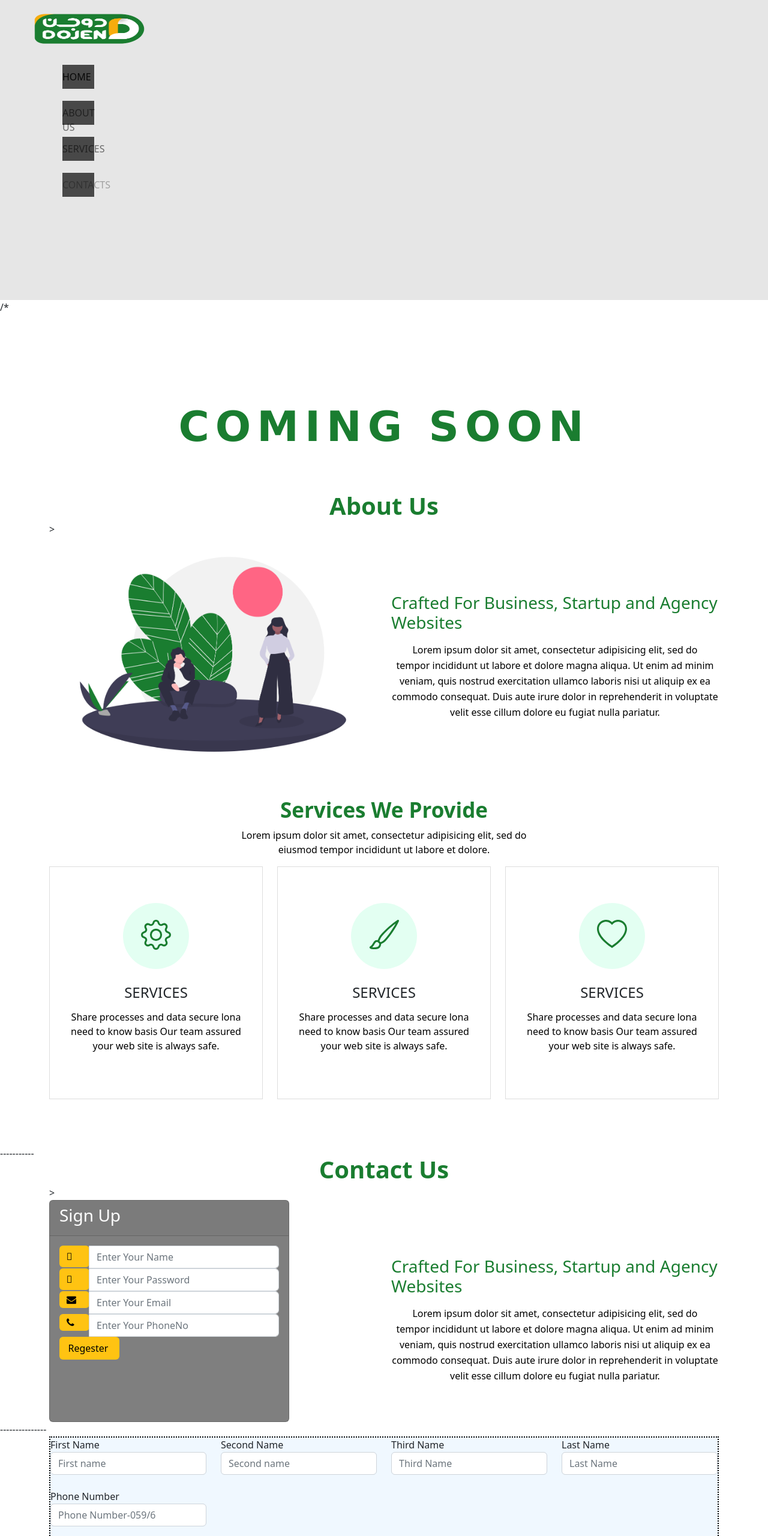
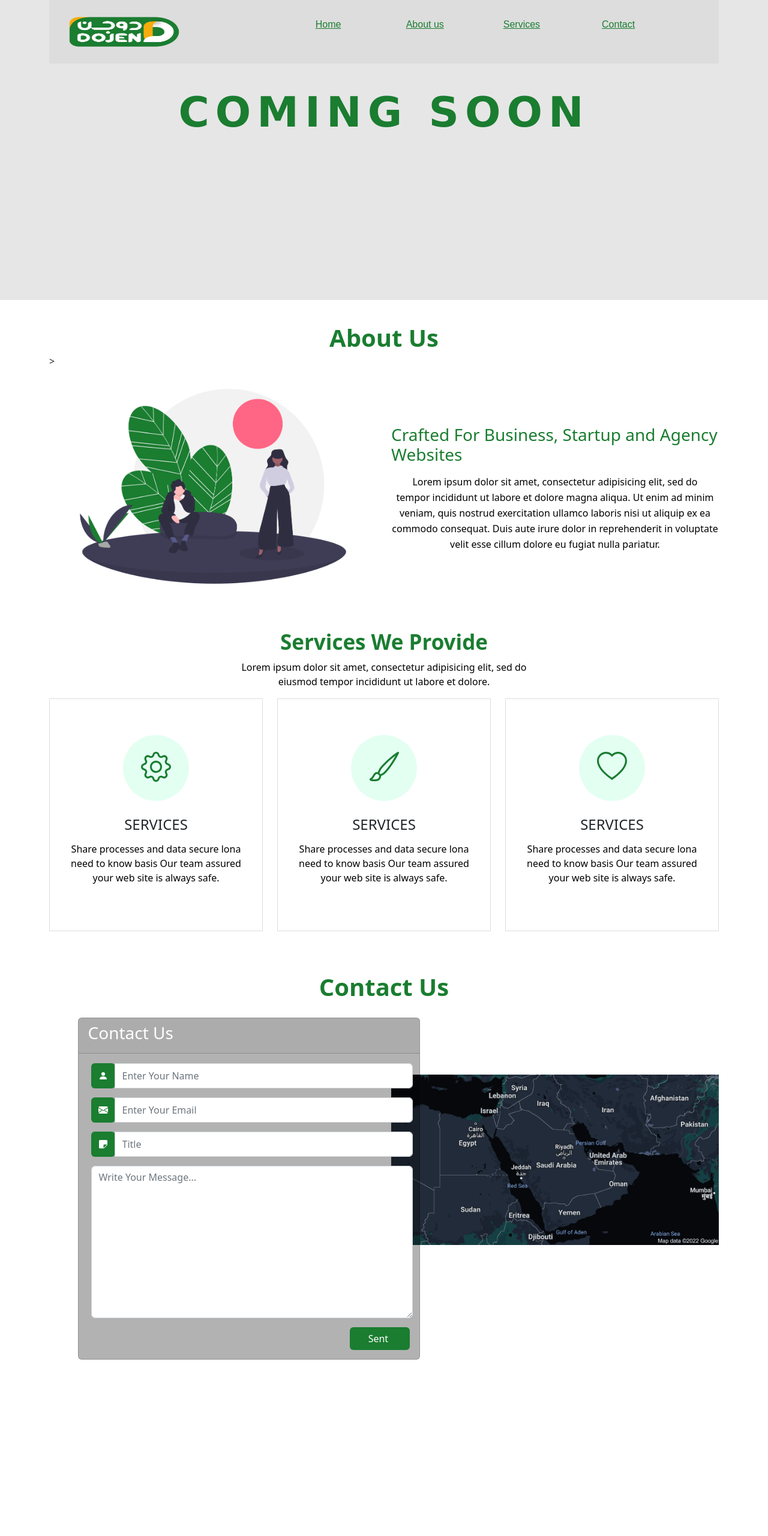
Before and after one commit to suli98suliman998/DojenLandingPage, a plain HTML site: page index.html in a window 1280 px wide. Shown: the top 2560 px of the page at 60% size. After the commit the page ends 2290 px from the top, so only its background shows below. Drawn offline with Linux system fonts and the light colour scheme.

Commit message:
Add files via upload

```diff
--- a/css/style.css
+++ b/css/style.css
@@ -9,9 +9,9 @@ background-position-y: bottom; */
 
 }
 .p{
-   /* border: 1px solid black;*/
-    background-color:  rgb(72, 72, 72);
-    color: #fff;
+   /* border: 1px solid black;
+    background-color:  rgb(72, 72, 72); */
+    color: #1a7d30;
     height: 40px;
     margin-top: 20px;
 }
@@ -26,9 +26,10 @@ background-position-y: bottom; */
     background: silver;
     }
 
-.p:hover{
-   background-color: #1a7d30;
-}
+    .p:hover{
+        background-color: silver;
+     }
+
 .container-fluid{
 
 }
@@ -275,14 +276,15 @@ text-center {
     color: #1a7d30;
 }
 .card{
-    height: 370px;
+    height: 570px;
     margin-top: auto;
     margin-bottom: auto;
-    width: 400px;
-    background-color: rgba(0,0,0,0.5) !important;
+    width: 570px;
+    background-color: rgba(0,0,0,0.3) !important;
     }
 
-
+    .ig{
+margin-top: 95px;    }
 
     .card-header h3{
     color: white;
@@ -291,9 +293,9 @@ text-center {
 
 
     .input-group-prepend span{
-    width: 50px;
-    background-color: #FFC312;
-    color: black;
+    width: 40px;
+    background-color: #1a7d30;
+    color: white;
     border:0 !important;
     }
 
@@ -302,6 +304,11 @@ text-center {
     box-shadow: 0 0 0 0 !important;
 
     }
+    .mar{
+        margin-bottom: 15px;
+        margin-left: 5px;
+    }
+    .dd{}
 
     .remember{
     color: white;
@@ -316,9 +323,12 @@ text-center {
     }
 
     .login_btn{
-    color: black;
-    background-color:#FFC312 !important;
+    color: white;
+    background-color:#1a7d30 !important;
     width: 100px;
+    float: right;
+    text-align: center;
+
     }
 
     .login_btn:hover{
@@ -334,5 +344,47 @@ text-center {
     margin-left: 4px;
     }
     .nn{
-        margin-left: 80px;
+        background-color: #ddd;
     }
+
+    .sticky {
+        position: fixed;
+        z-index: 99;}
+
+        .navbar-nav .nav-item a {
+            font-family: poppins,sans-serif;
+            font-size: 16px;
+            font-weight: 500;
+            color: #1a7d30;
+            position: relative;
+        }
+        .navbar-expand-lg .navbar-nav {
+            flex-direction: row;
+        }
+        .menu-bg .navbar-nav .active {
+            color: #1a7d30!important;
+        }
+        .navbar-nav .nav-item {
+            margin-left: 25px;
+            position: relative;
+        }
+        ul li {
+            list-style: none;
+        }
+        .navbar-nav {
+            -webkit-box-align: center;
+            align-items: center;
+        }
+        .navbar-brand {
+            display: inline-block;
+            padding-top: 0.3125rem;
+            padding-bottom: 0.3125rem;
+            margin-right: 1rem;
+            font-size: 1.25rem;
+            line-height: inherit;
+            white-space: nowrap;
+        }
+        .ss{
+            margin-bottom : 30px;
+            text-align: center;
+        }
--- a/index.html
+++ b/index.html
@@ -18,33 +18,66 @@
 </head>
 
 <body>
+<div class="w container-fluid">
+        <div class="row">
 
-    <div class="container-fluid">
-        <div class="row">
-            <div class="w col-md-12">
-                <nav class=" navbar" style="position: fixed;">
+
+
+            <div class="navbar-area sticky menu-bg">
+                <div class="container">
+                <div class="row">
+                <div class="col-lg-12">
+                <nav class="nn navbar navbar-expand-lg">
+                    <div class="st col-md-4 col-12 col-sm-12">   <a class="navbar-brand" href="index.html">
+                <img src="DOJEN LOGO PNG-01.png" alt="Logo" class="imgg">
+                </a> </div>
+                <div class="st col-md-12 col-12 col-sm-12 ss">
+                <div class="collapse navbar-collapse sub-menu-bar" id="navbarSupportedContent">
+                <ul id="nav" class="navbar-nav ml-auto">
+                    <div class="p col-md-6 col-12 col-sm-6">  <li class="nav-item">
+                <a class="  page-scroll" href="#home">Home</a>
+                </li> </div>
+                <div class="p col-md-6 col-12 col-sm-6">   <li class="nav-item active">
+                <a class="  page-scroll" href="#aboutus">About us</a>
+                </li></div>
+                <div class="p col-md-6 col-12 col-sm-6">   <li class="nav-item">
+                <a class=" page-scroll" href="#services">Services</a>
+                </li></div>
+                <div class="p col-md-6 col-12 col-sm-6">   <li class="nav-item">
+                <a class=" page-scroll" href="#contact">Contact</a>
+                </li></div>
+                </ul>
+                </div>
+                </div>
+                </nav>
+                </div>
+                </div>
+                </div>
+                </div>
+           <!-- <div class="w col-md-12">
+               <nav class=" nav nav-pills" style="position: fixed;">
                     <div class="container-fluid">
                         <div class="row">
                             <div class="st col-md-3 col-12 col-sm-12">  <img src="DOJEN LOGO PNG-01.png" alt="logo" class="imgg"> </div>
                            <div class="nn col-md-9 col-12 col-sm-12">
                         <ul class="navbar-nav">
                             <div class="p col-md-2 col-12 col-sm-6">     <li class="nav-item">
-                                  <a class="nav-link active" href="#home">HOME</a>
+                                  <a  class="nav-link active" data-bs-toggle="pill" href="#home">HOME</a>
+                            </li> </div>
+                            <div class="p col-md-2 col-12 col-sm-6"></div> <li class="nav-item">
+                                <a lass="nav-link" data-bs-toggle="pill"  href="#aboutus">ABOUT US</a>
                             </li> </div>
                             <li class="nav-item">
-                                <div class="p col-md-2 col-12 col-sm-6"> <a class="nav-link" href="#aboutus">ABOUT US</a> </div>
+                                <div class="p col-md-2 col-12 col-sm-6"> <a lass="nav-link" data-bs-toggle="pill"  href="#services">SERVICES</a> </div>
                             </li>
                             <li class="nav-item">
-                                <div class="p col-md-2 col-12 col-sm-6"> <a class="nav-link" href="#services">SERVICES</a> </div>
-                            </li>
-                            <li class="nav-item">
-                                <div class="p col-md-2 col-12 col-sm-6"> <a class="nav-link disabled" href="#contact">CONTACTS</a> </div>
+                                <div class="p col-md-2 col-12 col-sm-6"> <alass="nav-link" data-bs-toggle="pill"  href="#contact">CONTACTS</a> </div>
                             </li>
                           </ul> </div>
 </div></div>
                     </div>
-                </nav>
-            /* <!--   <div class="q container" style="position: fixed;">
+                </nav> -->
+         <!--  <div class="q container" style="position: fixed;">
                     <div class="row">
 
                         <div class="st col-md-3 col-12 col-sm-12">  <img src="DOJEN LOGO PNG-01.png" alt="logo" class="imgg"> </div>
@@ -63,11 +96,11 @@
                         <div class="p col-md-2 col-12 col-sm-6">
                             <div class="e">CONTACTS</div>
                         </div>
-                        <div class="p col-md-1 col-12 col-sm-6">
+                        <div class="col-md-1 col-12 col-sm-6">
 
                         </div>
                     </div>
-                </div> */ -->
+                </div> -->
                 <div class=" x container" id="home">
                     <div class="row">
                       <!-- <div class=" col-md-2 col-12 col-sm-6"></div>
@@ -186,130 +219,79 @@
     </div>
     <br>
     <br>
------------
 <div class="container" id="contact">
     <div class="row">
         <div>
             <h2 class="section-title" style="font-size: 40px;">Contact Us</h2>
 
             </div>
-        </div>>
+        </div>
+        <br>
     <div class="row">
 
-    <div class="col-lg-6 col-md-12 pl-0 pt-70 pr-5">
+    <div class="dd col-lg-6 col-md-12 pl-0 pt-70 pr-5">
+        <div class="row">
+            <div class="col-lg-1 col-md-12"></div>
+            <div class="col-lg-10 col-md-12" >
     <div class="business-item-img">
         <div class="card">
 			<div class="card-header">
-				<h3>Sign Up</h3>
+				<h3>Contact Us</h3>
 			</div>
 			<div class="card-body">
 				<form>
-					<div class="input-group form-group">
+					<div class="mar input-group form-group">
 						<div class="input-group-prepend">
-							<span class="input-group-text"><i class="fas fa-user"></i></span>
+							<span class="input-group-text"><svg xmlns="http://www.w3.org/2000/svg" width="30" height="30"
+                                 fill="currentColor" class="bi bi-person-fill" viewBox="0 0 16 16">
+                                <path d="M3 14s-1 0-1-1 1-4 6-4 6 3 6 4-1 1-1 1H3zm5-6a3 3 0 1 0 0-6 3 3 0 0 0 0 6z"/>
+                              </svg></span>
 						</div>
 						<input type="text" class="form-control" placeholder="Enter Your Name">
 					</div>
 
-					<div class="input-group form-group">
+
+
+                    <div class="mar input-group form-group">
 						<div class="input-group-prepend">
-							<span class="input-group-text"><i class="fas fa-key"></i></span>
-						</div>
-						<input type="password" class="form-control" placeholder="Enter Your Password">
-					</div>
-
-                    <div class="input-group form-group">
-						<div class="input-group-prepend">
-							<span class="input-group-text"><i class="fa fa-envelope"></i></span>
+							<span class="input-group-text"><svg xmlns="http://www.w3.org/2000/svg" width="30" height="30" fill="currentColor" class="bi bi-envelope-fill" viewBox="0 0 16 16">
+                                <path d="M.05 3.555A2 2 0 0 1 2 2h12a2 2 0 0 1 1.95 1.555L8 8.414.05 3.555ZM0 4.697v7.104l5.803-3.558L0 4.697ZM6.761 8.83l-6.57 4.027A2 2 0 0 0 2 14h12a2 2 0 0 0 1.808-1.144l-6.57-4.027L8 9.586l-1.239-.757Zm3.436-.586L16 11.801V4.697l-5.803 3.546Z"/>
+                              </svg></i></span>
 						</div>
 						<input type="text" class="form-control" placeholder="Enter Your Email">
 					</div>
 
-                    <div class="input-group form-group">
+                    <div class="mar input-group form-group">
 						<div class="input-group-prepend">
-							<span class="input-group-text"><i class="fa fa-phone"></i></span>
+							<span class="input-group-text"><svg xmlns="http://www.w3.org/2000/svg" width="30" height="30" fill="currentColor" class="bi bi-sticky-fill" viewBox="0 0 16 16">
+                                <path d="M2.5 1A1.5 1.5 0 0 0 1 2.5v11A1.5 1.5 0 0 0 2.5 15h6.086a1.5 1.5 0 0 0 1.06-.44l4.915-4.914A1.5 1.5 0 0 0 15 8.586V2.5A1.5 1.5 0 0 0 13.5 1h-11zm6 8.5a1 1 0 0 1 1-1h4.396a.25.25 0 0 1 .177.427l-5.146 5.146a.25.25 0 0 1-.427-.177V9.5z"/>
+                              </svg></span>
 						</div>
-						<input type="text" class="form-control" placeholder="Enter Your PhoneNo">
+						<input type="text" class="form-control" placeholder="Title">
 					</div>
+                    <textarea rows="10" class="mar form-control" placeholder="Write Your Message..." id="text" style="width: 100%;"></textarea>
+
 
 					<div class="form-group">
-						<input type="submit" value="Regester " class="btn float-right login_btn">
+						<input type="submit" value="Sent " class="btn float-right login_btn">
 					</div>
 				</form>
 			</div>
 
-		</div>    </div>
+		</div>    </div></div>
+    </div>
     </div>
 
 
     <div class="col-lg-6 col-md-12 pl-4">
-    <div class="business-item-info">
-    <h3 style="color: #1a7d30;"><br>Crafted For Business, Startup and Agency Websites</h3>
-    <p class="pp">Lorem ipsum dolor sit amet, consectetur adipisicing elit, sed do
-         <br class="d-none d-xl-block"> tempor incididunt ut labore et
-    dolore magna aliqua. Ut enim ad minim <br class="d-none d-xl-block">
-     veniam, quis nostrud exercitation ullamco laboris nisi ut
-    aliquip ex ea <br class="d-none d-xl-block"> commodo consequat. Duis aute irure dolor in reprehenderit in voluptate
-    <br class="d-none d-xl-block"> velit esse
-    cillum dolore eu fugiat nulla pariatur.</p>
-    </div>
+        <div class="business-item-img">
+            <img src="map.png" class="ig img-fluid" alt="">
+            </div>
     </div>
 
     </div>
     </div>
----------------
-    <div class=" az container">
-        <form style="border: 2px dotted black; background-color: aliceblue;">
-
-            <div class="row">
-                <div class="col-md col-sm-12">
-                    <label for="fname">First Name</label>
-                    <input type="text" class="form-control" id="fname" placeholder="First name">
-                </div>
-                <div class="col-md col-sm-12">
-                    <label for="sname">Second Name</label>
-                    <input type="text" class="form-control" id="sname" placeholder="Second name">
-                </div>
-                <div class="col-md col-sm-12">
-                    <label for="tname">Third Name</label>
-                    <input type="text" class="form-control" id="tname" placeholder="Third Name">
-                </div>
-                <div class="col-md col-sm-12">
-                    <label for="lname">Last Name</label>
-                    <input type="text" class="form-control" id="lnaem" placeholder="Last Name">
-                </div>
-            </div>
-            <br>
-            <div class="row">
-                <div class="col-md-3">
-                    <label for="phn">Phone Number</label>
-                    <input type="number" class="form-control" id="phn" placeholder="Phone Number-059/6" max="10">
-                </div>
-            </div>
-            <br>
-            <div class="row">
-                <div class="col-md-3">
-                    <label for="tot">Title </label>
-                    <input type="text" class="form-control" id="tot" placeholder="Enter Title">
-                </div>
-            </div>
-            <br>
-            <div class="row">
-                <div class="col-md">
-                    <label for="text">Text </label>
-                    <textarea rows="10" class="form-control" id="text" style="width: 100%;"></textarea>
-                </div>
-            </div>
-
-            <br>
-            <div class="row">
-                <div class="col-md">
-                    <input type="submit" value="           " style="position: relative; left: 3%">
-                </div>
-            </div>
-        </form>
-
-    </div>
+<br>
 
 
 
```
Also changed, not shown: map.png (added).
